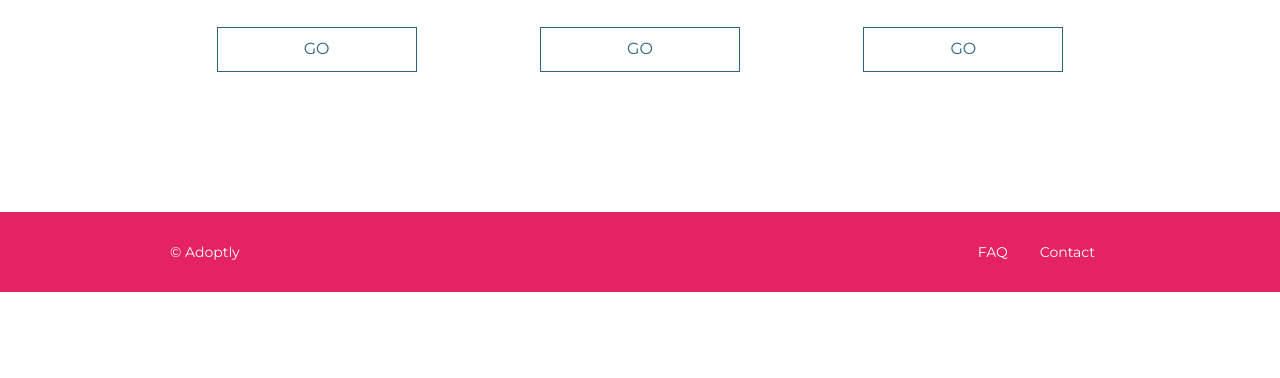
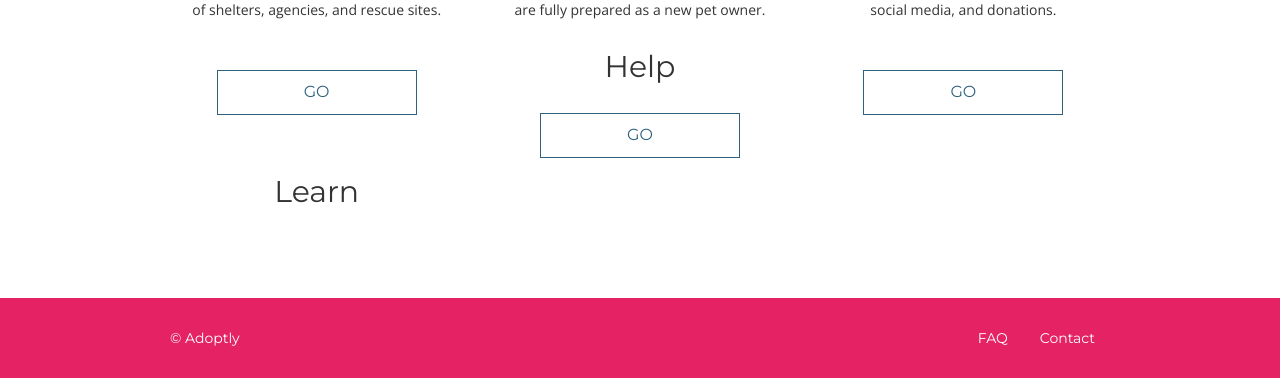
Before and after one commit to rtrounday/abc, a plain HTML site: page index.html in a window 1280 px wide. Shown: the part 733-1111 px from the top of the page. Before the commit the page ends 1025 px from the top, so only its background shows below. Drawn offline with nearby package versions, Linux system fonts and the light colour scheme.

Commit message:
Add column headings

```diff
--- a/index.html
+++ b/index.html
@@ -30,14 +30,17 @@
     <div class="supporting">
       <div class="container">
         <div class="row">
+          <h2>Search</h2>
           <div class="col-md-4">
             <h2></h2>
             <p>Find a pet based on location, type, breed, age, and gender. We look through hundreds of shelters, agencies, and rescue sites. </p>
             <a href="#" class="btn">Go</a>
+            <h2>Learn</h2>
           </div>
           <div class="col-md-4">
             <h2></h2>
             <p>Read articles on feeding, training, grooming, and more. Our resources ensure that you are fully prepared as a new pet owner.</p>
+            <h2>Help</h2>
             <a href="#" class="btn">Go</a>
           </div>
           <div class="col-md-4">
```
